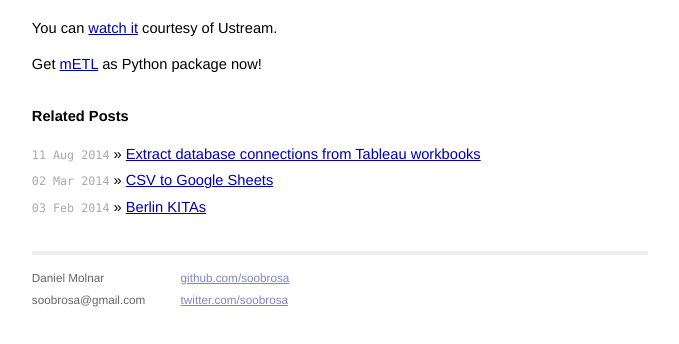
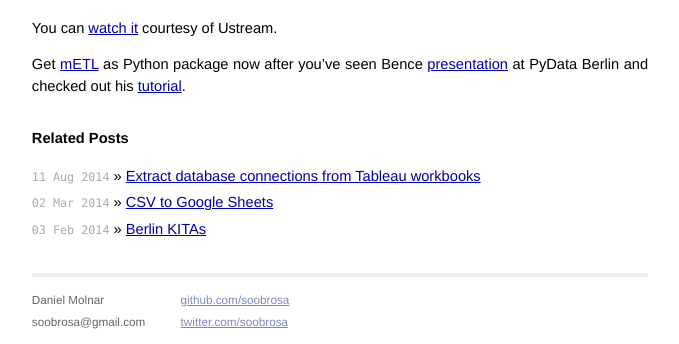
Before and after one commit to mojombo/mojombo.github.io, a Jekyll site: the page built from _posts/2013-10-21-mETL-intro.md, in a window 1280 px wide, cut to the strip 699-1043 px from the top of the page. Shown: the whole strip, without its empty margins (300-979 px from the left). Built offline with Jekyll 4.4.1, drawn with Linux system fonts in a browser that asks for light colours; Markdown is read by kramdown in place of the engine named in the settings; before the commit the page ends 1021 px from its top, so only the background shows below that.

Commit message:
Update 2013-10-21-mETL-intro.md

```diff
--- a/_posts/2013-10-21-mETL-intro.md
+++ b/_posts/2013-10-21-mETL-intro.md
@@ -8,4 +8,4 @@ My [mETL intro presentation](https://www.haikudeck.com/p/clh5HKRIwf/metl-intro)
 
 You can [watch it](http://www.ustream.tv/recorded/39892412) courtesy of Ustream.
 
-Get [mETL](https://pypi.python.org/pypi/mETL/0.1.7.0dev) as Python package now!
+Get [mETL](https://pypi.python.org/pypi/mETL/0.1.7.0dev) as Python package now after you've seen Bence [presentation](https://speakerdeck.com/bfaludi/extract-transform-load-using-metl) at PyData Berlin and checked out his [tutorial](https://github.com/bfaludi/mETL-tutorials).
```
